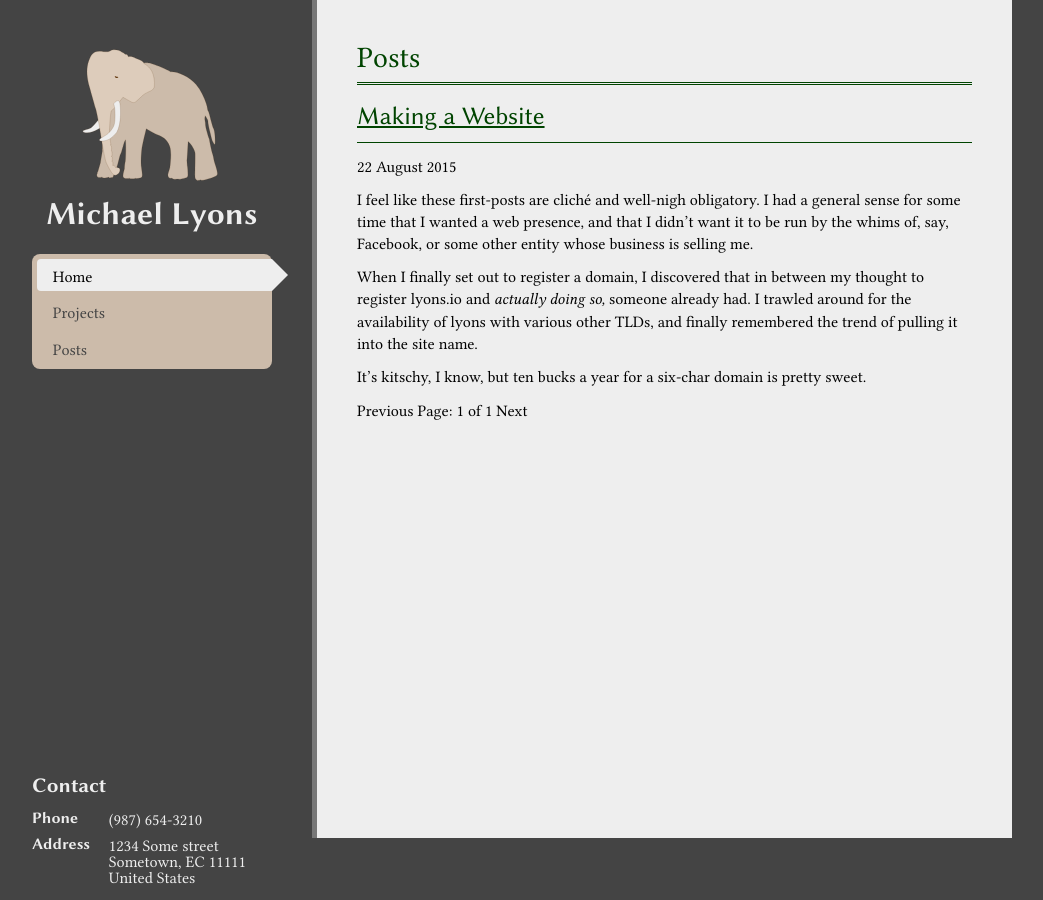
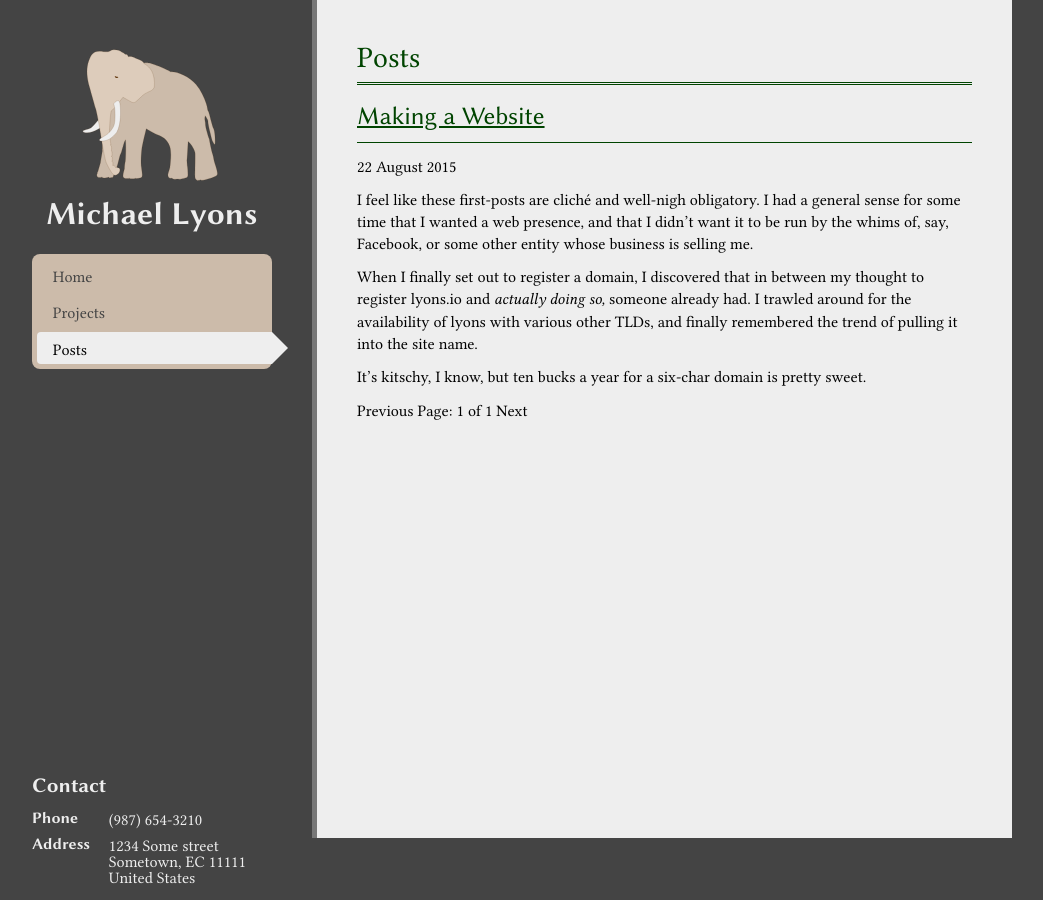
Before and after one commit to michaelblyons/michaelblyons.github.io, a Jekyll site: the page built from posts/index.html, in a window 1280 px wide. Shown: the whole page, without its empty margins (128-1171 px from the left). Built offline with Jekyll 4.4.1, drawn with Linux system fonts in a browser that asks for light colours; nearby versions of some CDN libraries; the list of posts is cut into pages by our own code.

Commit message:
Dynamic nav highlighting.
Hat tip
http://pixelcog.com/blog/2013/jekyll-from-scratch-core-architecture/

```diff
--- /dev/null
+++ b/_includes/nav.html
@@ -0,0 +1,9 @@
+{% capture location %}{{ page.url | remove_first:'/' | split:'/' | first }}{% endcapture %}
+<nav>
+  <a href="#" id="nav-opener">Menu</a>
+  <ul>
+    <li><a {% if location == '' %}class="active" {% endif %} href="/">Home</a></li>
+    <li><a {% if location == 'projects' %}class="active" {% endif %} href="/projects">Projects</a></li>
+    <li><a {% if location == 'posts' %}class="active" {% endif %} href="/posts">Posts</a></li>
+  </ul>
+</nav>
--- a/_layouts/post.html
+++ b/_layouts/post.html
@@ -28,14 +28,7 @@
             <img id="logo" alt="" src="/images/elephant.svg" />
             <h1>Michael Lyons</h1>
           </header>
-          <nav>
-            <a href="#" id="nav-opener">Menu</a>
-            <ul>
-              <li><a href="/" class="active">Home</a></li>
-              <li><a href="/projects">Projects</a></li>
-              <li><a href="/posts">Posts</a></li>
-            </ul>
-          </nav>
+          {% include nav.html %}
         </div>
       </div>
     </div>
```
